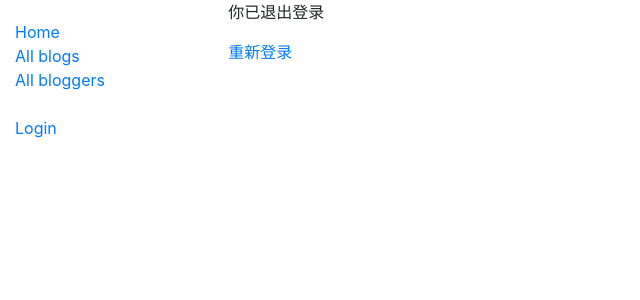
After one commit to monk-after-90s/diyblog, a Django app: template templates/registration/logged_out.html in a window 1280 px wide. The commit adds this page. Shown: the top 300 px of the page, without its empty margins (0-640 px from the left). Run offline with Django 3.2, Linux system fonts and the light colour scheme; the template is opened without the code that fills it, so the values that code supplies are empty; parts of the project's set-up code (start-up, migrations or seed data) failed here and were passed over; some libraries are stand-ins or nearby versions.

Commit message:
实现登录退出及其测试

```diff
--- a/templates/base_generic.html
+++ b/templates/base_generic.html
@@ -22,7 +22,7 @@
                     <br>
                     {% if user.is_authenticated %}
                         <li>User: {{ user.get_username }}</li>
-                        <li><a href="#">Logout</a></li>
+                        <li><a href="{% url 'logout' %}">Logout</a></li>
                     {% else %}
                         <li><a href="{% url 'login' %}">Login</a></li>
                     {% endif %}
--- /dev/null
+++ b/templates/registration/logged_out.html
@@ -0,0 +1,5 @@
+{% extends 'base_generic.html' %}
+{% block content %}
+    <P>你已退出登录</P>
+    <a href=" {% url 'login' %}">重新登录</a>
+{% endblock %}
```
Also changed, not shown: blog/tests/test_views.py (+13 -0 lines).
